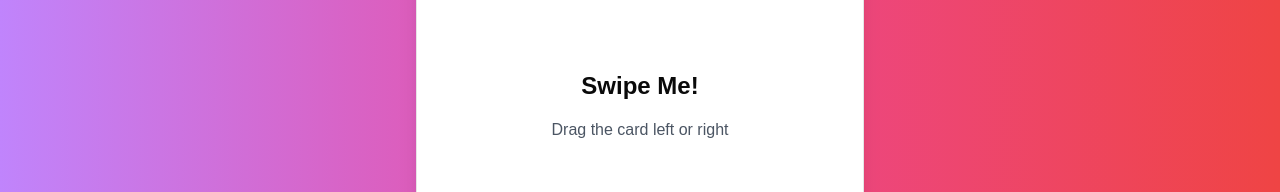
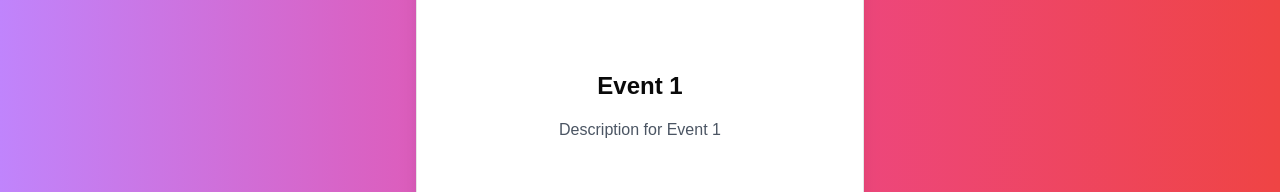
Before and after one commit to cello305/event-swiper, a Next.js app: page /eventswipe in a window 1280 px wide. Shown: the part 258-450 px from the top of the page. Built offline with nearby package versions, Linux system fonts and the light colour scheme.

Commit message:
lots of swiping

```diff
--- a/src/app/eventswipe/page.tsx
+++ b/src/app/eventswipe/page.tsx
@@ -6,7 +6,21 @@ import { Card, CardContent } from "@/components/ui/card";
 import { Button } from "@/components/ui/button";
 import { ArrowLeft, ArrowRight } from "lucide-react";
 
+const cardData = [
+  { id: 1, title: "Event 1", description: "Description for Event 1" },
+  { id: 2, title: "Event 2", description: "Description for Event 2" },
+  { id: 3, title: "Event 3", description: "Description for Event 3" },
+  { id: 4, title: "Event 4", description: "Description for Event 4" },
+  { id: 5, title: "Event 5", description: "Description for Event 5" },
+  { id: 6, title: "Event 6", description: "Description for Event 6" },
+  { id: 7, title: "Event 7", description: "Description for Event 7" },
+  { id: 8, title: "Event 8", description: "Description for Event 8" },
+  { id: 9, title: "Event 9", description: "Description for Event 9" },
+  { id: 10, title: "Event 10", description: "Description for Event 10" },
+];
+
 export default function Component() {
+  const [currentCardIndex, setCurrentCardIndex] = useState(0);
   const [direction, setDirection] = useState<'left' | 'right' | null>(null);
   const controls = useAnimation();
 
@@ -15,9 +29,17 @@ export default function Component() {
     if (info.offset.x > threshold) {
       setDirection('right');
       controls.start({ x: 300, opacity: 0 });
+      setTimeout(() => {
+        setCurrentCardIndex((prevIndex) => (prevIndex + 1) % cardData.length);
+        resetCard();
+      }, 300);
     } else if (info.offset.x < -threshold) {
       setDirection('left');
       controls.start({ x: -300, opacity: 0 });
+      setTimeout(() => {
+        setCurrentCardIndex((prevIndex) => (prevIndex + 1) % cardData.length);
+        resetCard();
+      }, 300);
     } else {
       controls.start({ x: 0, opacity: 1 });
     }
@@ -32,9 +54,17 @@ export default function Component() {
     if (event.key === "ArrowRight") {
       setDirection('right');
       controls.start({ x: 300, opacity: 0 });
+      setTimeout(() => {
+        setCurrentCardIndex((prevIndex) => (prevIndex + 1) % cardData.length);
+        resetCard();
+      }, 300);
     } else if (event.key === "ArrowLeft") {
       setDirection('left');
       controls.start({ x: -300, opacity: 0 });
+      setTimeout(() => {
+        setCurrentCardIndex((prevIndex) => (prevIndex + 1) % cardData.length);
+        resetCard();
+      }, 300);
     }
   };
 
@@ -57,8 +87,8 @@ export default function Component() {
         >
           <Card className="w-full h-full flex items-center justify-center shadow-xl">
             <CardContent className="text-center p-6">
-              <h2 className="text-2xl font-bold mb-4">Swipe Me!</h2>
-              <p className="text-gray-600">Drag the card left or right</p>
+              <h2 className="text-2xl font-bold mb-4">{cardData[currentCardIndex].title}</h2>
+              <p className="text-gray-600">{cardData[currentCardIndex].description}</p>
             </CardContent>
           </Card>
         </motion.div>
```
